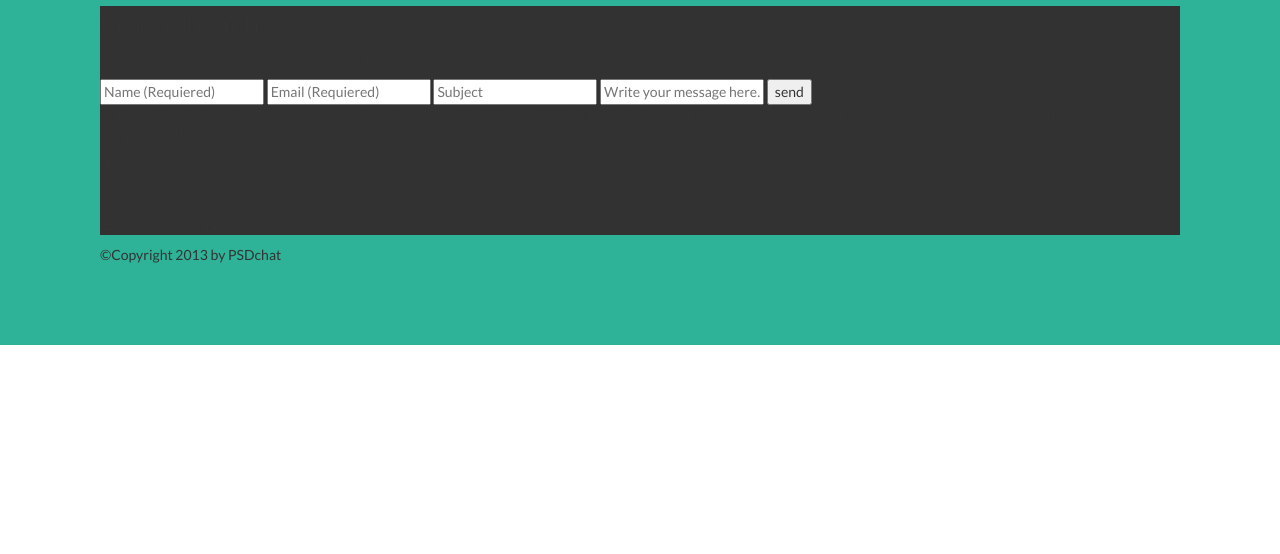
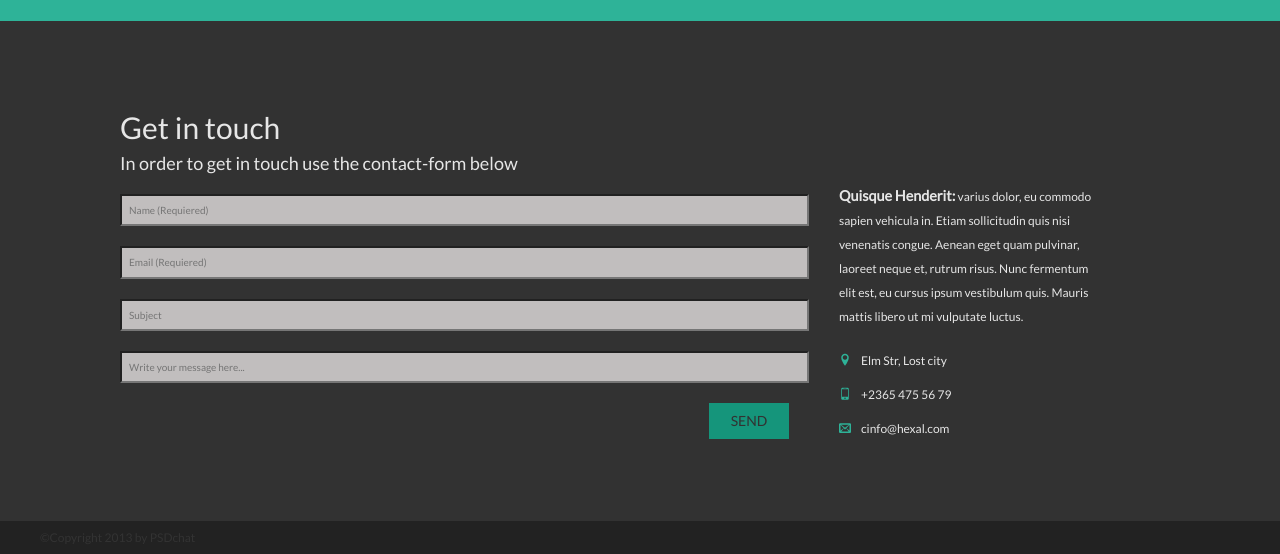
Before and after one commit to ASeegull/JSTools, a website: page dev/index.html in a window 1280 px wide. Shown: the part 1126-1680 px from the top of the page. Before the commit the page ends 1471 px from the top, so only its background shows below. Drawn offline with nearby package versions, Linux system fonts and the light colour scheme; files whose address does not match are found by name.

Commit message:
adds styles for large devices

```diff
--- a/dev/index.html
+++ b/dev/index.html
@@ -1,5 +1,6 @@
 <!DOCTYPE html>
 <html lang="en">
+
   <head>
     <meta charset="UTF-8">
     <meta name="viewport" content="width=device-width, initial-scale=1.0">
@@ -10,16 +11,19 @@
     <link href="https://fonts.googleapis.com/css?family=Lato" rel="stylesheet">
     <link rel="stylesheet" href="styles/style.css">
   </head>
+
   <body>
     <header>
       <navbar>
-		<div class="navbar-container">
+        <div class="navbar-container cap">
           <div class="nav">
             <div class="nav-options"><a href="#portfolio-templates">Portfolio</a></div>
             <div class="nav-options"><a href="#about">About</a></div>
           </div>
-			<div class="nav-hexstyle"><img src='/images/Pointy Thingy.png'/>
-				<div class="arrow"><a href="#"><img src='/images/Logo.png' alt="Smith Anderson logo"/></a></div>
+          <div class="nav-hexstyle"><img src='/images/Pointy Thingy.png' />
+            <div class="arrow">
+              <a href="#"><img src='/images/Logo.png' alt="Smith Anderson logo" /></a>
+            </div>
           </div>
           <div class="nav">
             <div class="nav-options"><a href="#">Blog</a></div>
@@ -54,7 +58,10 @@
         <img src="images/Image.png" alt="Smoth Andersen" />
         <h2>Smith Andersen</h2>
         <h3>Illustrator & Charachter designer</h3>
-		<p>Pellentesque vulputate nibh at sollicitudin auctor. Cras eu turpis pulvinar risus finibus auctor. Nulla a malesuada neque. Donec viverra metus id purus suscipit, bibendum semper lorem congue. Duis lobortis congue leo, ac dapibus diam posuere eget. Etiam posuere bibendum urna, at scelerisque leo aliquet eget. Vivamus non dolor elementum, euismod risus non, molestie mauris. Vestibulum efficitur mi ut semper fringilla. Interdum et malesuada fames ac ante ipsum primis in faucibus. Donec quis quam dui. Sed vitae ipsum lacus. Vivamus quam nulla, malesuada quis egestas fermentum, luctus et eros. Duis posuere orci iaculis, ullamcorper eros finibus, fringilla sem. Sed vulputate sagittis turpis, sit amet efficitur nisi. Proin non mi et nisl dapibus mattis.</p>
+        <p>Pellentesque vulputate nibh at sollicitudin auctor. Cras eu turpis pulvinar risus finibus auctor. Nulla a malesuada neque. Donec viverra metus id purus suscipit, bibendum semper lorem congue. Duis lobortis congue leo, ac dapibus diam posuere eget.
+          Etiam posuere bibendum urna, at scelerisque leo aliquet eget. Vivamus non dolor elementum, euismod risus non, molestie mauris. Vestibulum efficitur mi ut semper fringilla. Interdum et malesuada fames ac ante ipsum primis in faucibus. Donec quis
+          quam dui. Sed vitae ipsum lacus. Vivamus quam nulla, malesuada quis egestas fermentum, luctus et eros. Duis posuere orci iaculis, ullamcorper eros finibus, fringilla sem. Sed vulputate sagittis turpis, sit amet efficitur nisi. Proin non mi et
+          nisl dapibus mattis.</p>
         <div class="sm-vidgets">
           <div class="facebook"><a href="#"><span class="icon-facebook"></span></a></div>
           <div class="twitter"><a href="#"><span class="icon-twitter"></span></a></div>
@@ -62,40 +69,42 @@
           <div class="pinterest2"><a href="#"><span class="icon-pinterest2"></span></a></div>
           <div class="linkedin2"><a href="#"><span class="icon-linkedin2"></span></a></div>
           <div class="dribbble"><a href="#"><span class="icon-dribbble"></span></a></div>
-
-
-
         </div>
       </div>
-	<div id="getInTouch">
+    </div>
+    <div id="getInTouch" class="clearfix">
+      <header>
+      <h2>Get in touch</h2>
+        <h4>In order to get in touch use the contact-form below</h4>
+      </header>
+      <div class="contact-wrapper clearfix">
       <div class="form-container">
-		<h2>Get in touch</h2>
-		<p>In order to get in touch use the contact-form below</p>
         <form class="contact-form">
           <input type="text" name="name" placeholder="Name (Requiered)" required />
           <input type="email" name="email" placeholder="Email (Requiered)" required />
           <input type="text" name="subject" placeholder="Subject" />
           <input type="text" name="message" placeholder="Write your message here..." />
-				<input type="submit" value="send"/>
+          <input class="btn cap" type="submit" value="send" />
         </form>
       </div>
       <div class="contacts">
         <div class="message">
-			<p><span>Quisque Henderit:</span>varius dolor, eu commodo sapien vehicula in. Etiam sollicitudin quis nisi venenatis congue. Aenean eget quam pulvinar, laoreet neque et, rutrum risus. Nunc fermentum elit est, eu cursus ipsum vestibulum quis. Mauris mattis libero ut mi vulputate luctus.</p></div>
-		<div class="address">
+          <p><span class="b">Quisque Henderit:</span> varius dolor, eu commodo sapien vehicula in. Etiam sollicitudin quis nisi venenatis congue. Aenean eget quam pulvinar, laoreet neque et, rutrum risus. Nunc fermentum elit est, eu cursus ipsum vestibulum quis. Mauris
+            mattis libero ut mi vulputate luctus.</p>
+        </div>
+        <div class="adress">
           <p><span class="icon-location"></span>Elm Str, Lost city</p>
           <p><span class="icon-mobile"></span>+2365 475 56 79</p>
           <p><span class="icon-envelop"></span>cinfo@hexal.com</p>
         </div>
       </div>
     </div>
-	<footer>
-	<p>&copy;Copyright 2013 by PSDchat</p>
+      </div>
+    <footer class="clearfix">
+      <h6>&copy;Copyright 2013 by PSDchat</h6>
     </footer>
-	<script
-  src="https://code.jquery.com/jquery-3.2.1.min.js"
-  integrity="sha256-hwg4gsxgFZhOsEEamdOYGBf13FyQuiTwlAQgxVSNgt4="
-  crossorigin="anonymous"></script>
+    <script src="https://code.jquery.com/jquery-3.2.1.min.js" integrity="sha256-hwg4gsxgFZhOsEEamdOYGBf13FyQuiTwlAQgxVSNgt4=" crossorigin="anonymous"></script>
     <script src="https://maxcdn.bootstrapcdn.com/bootstrap/3.3.7/js/bootstrap.min.js" integrity="sha384-Tc5IQib027qvyjSMfHjOMaLkfuWVxZxUPnCJA7l2mCWNIpG9mGCD8wGNIcPD7Txa" crossorigin="anonymous"></script>
   </body>
+
 </html>
--- a/dev/styles/style.sass
+++ b/dev/styles/style.sass
@@ -10,8 +10,12 @@ a
     text-decoration: none
     color: #307668
 
+span.b
+  font-weight: bold
+  font-size: larger
+
 .cap
-  text-transform: capitalize
+  text-transform: uppercase
 
 navbar
   color: white
@@ -35,13 +39,16 @@ navbar
       position: absolute
       top: 130px
       left: 57px
+      img
+        opacity: 0.4
+        &:hover
+          opacity: 1.0
   .nav
     display: flex
     flex-flow: row wrap
     align-self: center
     .nav-options
       padding-right: 15px
-      text-transform: uppercase
       font-size: 12px
 
 #portfolio-templates
@@ -70,16 +77,20 @@ navbar
 #about
   background-color: #2EB398
   width: 100%
-  padding: 70px 100px
+  padding: 70px 130px
   .person
     position: relative
+    font-size: 14px
     h2
       color: #c4f4eb
+      margin-bottom: 0
     h3
+      margin-top: 0
       color: #15957b
+      margin-bottom: 20px
     img
       float: left
-      margin-right: 20px
+      margin-right: 35px
 
 #getInTouch
   background-color: #323232
@@ -87,6 +98,8 @@ navbar
 .sm-vidgets
   font-size: 12px
   color: white
+  float: right
+  padding-top: 15px
   div
     display: inline-block
     text-align: center
@@ -108,5 +121,58 @@ navbar
 
 .sm-vidgets div:hover
   background-color: rgba(40, 159, 135, 0.76)
+  a:hover
+    color: #f0faf8
+
+#getInTouch
+  width: 100%
+  background-color: #323232
+  color: #e6e6e6
+  padding: 70px 110px
+  header
+    padding-left: 10px
+  .contact-wrapper
+    position: relative
+    left: 50%
+    transform: translateX(-50%)
+    .contacts
+      width: 25%
+      float: left
+      margin-left: 40px
+      font-size: 12px
+      line-height: 24px
+    .adress
+      margin-top: 20px
+      span
+        color: #2EB398
+        margin-right: 10px
+
+    .form-container
+      font-size: 10px
+      width: 65%
+      float: left
+      input
+        background-color: #c1bebe
+        color: #323232
+        width: 100%
+        padding: 7px
+        margin: 10px
+        &[type=submit]
+          float: right
+          width: 80px
+          background-color: #15957b
+          border-radius: 0
+          &:hover
+            background-color: #31efc8
+
+
+
+
+
+
+footer
+  background-color: #222222
+  font-size: 13px
+  padding-left: 40px
 
 @import 'glyphicon.css'
```
Also changed, not shown: dev/styles/style.css. Lines whose indentation alone changed are shown as unchanged.
